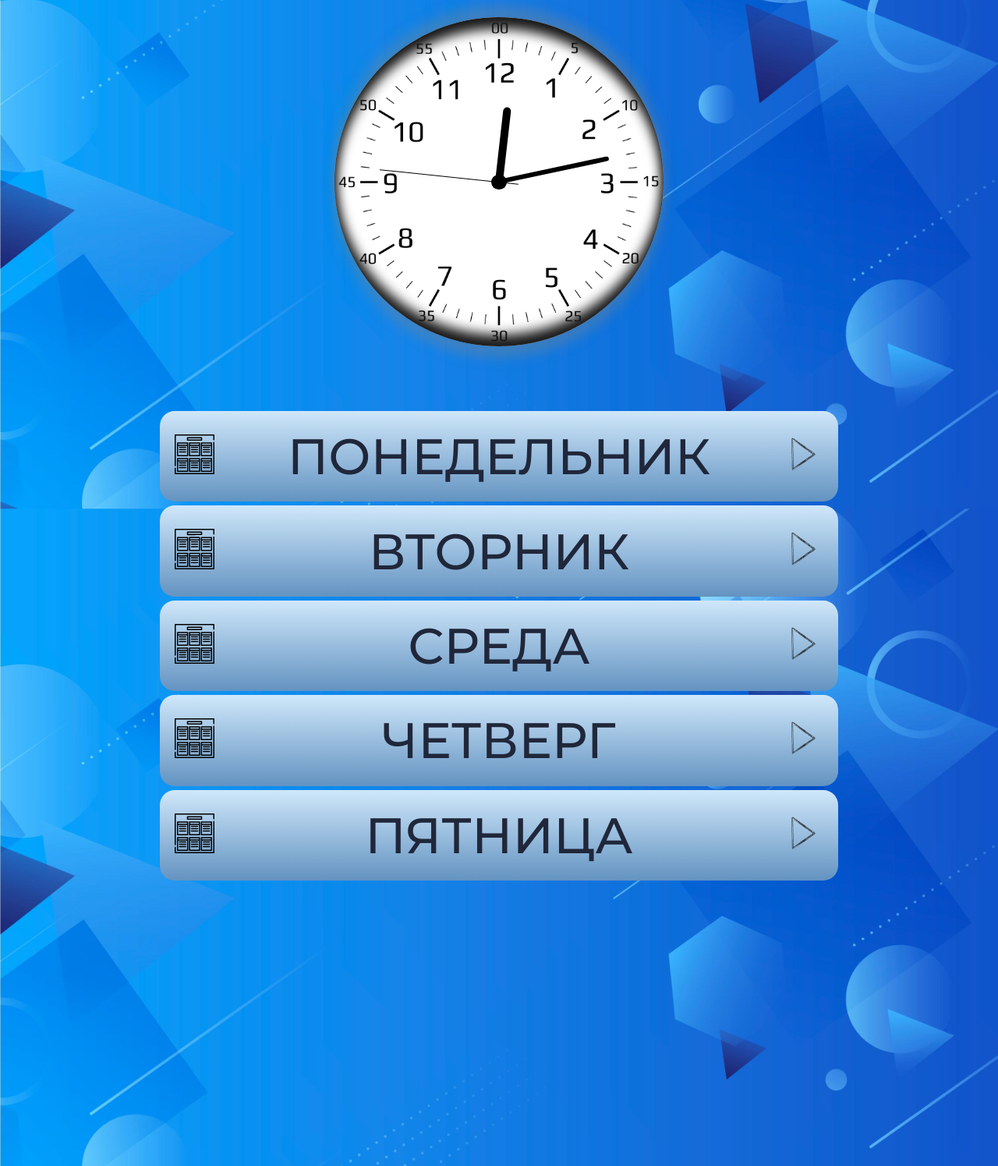
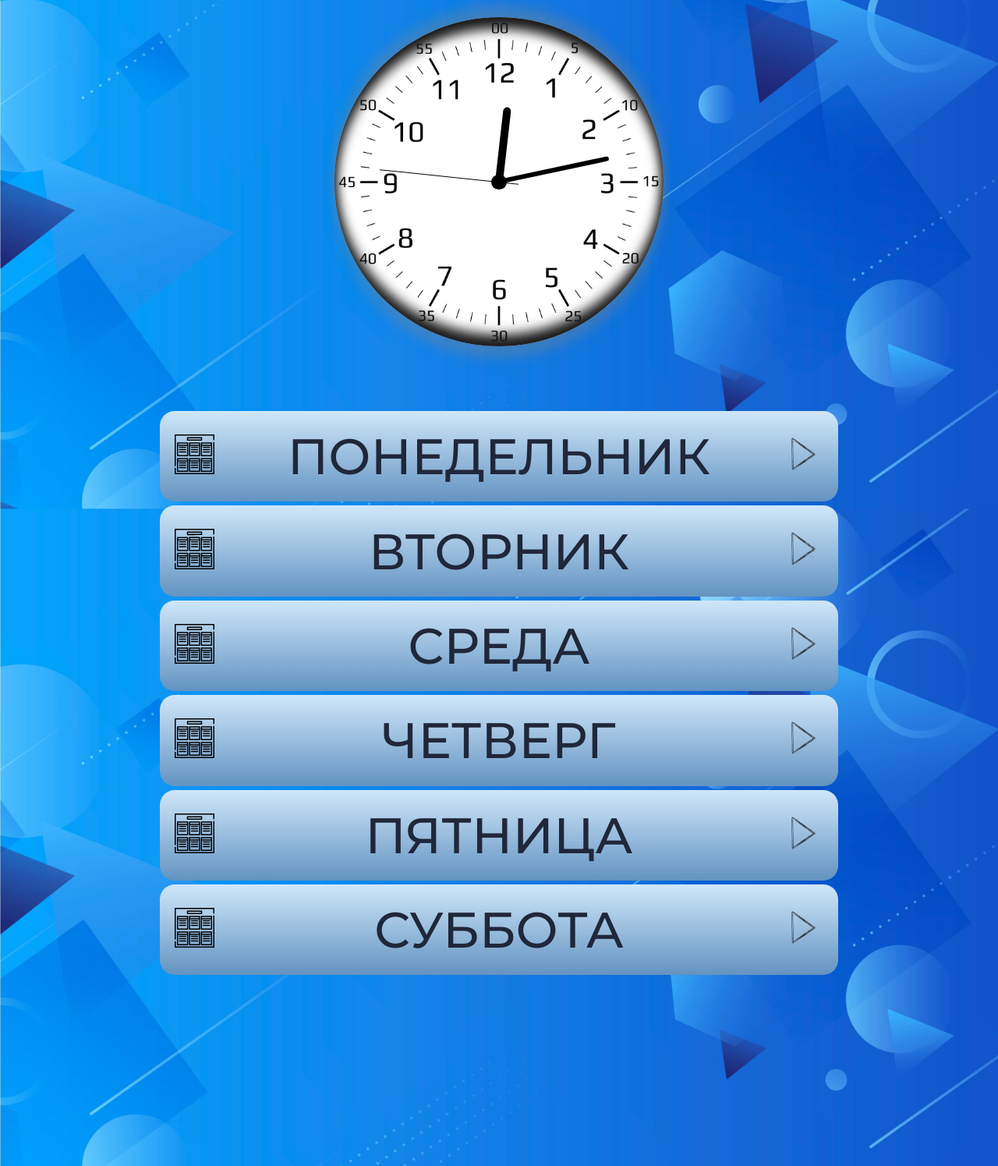
Before and after one commit to Bar-Nik/school_kiosk, a Django app: page /raspisanie_post/ in a window 1280 px wide. Shown: the part 201-1696 px from the top of the page at 78% size. Run offline with Django 4.2, Linux system fonts and the light colour scheme.

Commit message:
add saturday

```diff
--- a/koltush_schoolkiosk/kiosk/templates/kiosk/raspisanie_post.html
+++ b/koltush_schoolkiosk/kiosk/templates/kiosk/raspisanie_post.html
@@ -44,6 +44,13 @@
       <div><img src="{% static 'kiosk/images/icons/arrow.svg' %}" alt="" class="icon"></div>
     </a>
   </li>
+  <li>
+    <a href="{% url 'raspisanie_post_saturday' %}" class="menu_0">
+      <div><img src="{% static 'kiosk/images/icons/timetable.svg' %}" alt="" class="icon"></div>
+      <div>Суббота</div>
+      <div><img src="{% static 'kiosk/images/icons/arrow.svg' %}" alt="" class="icon"></div>
+    </a>
+  </li>
 </ul>
 </nav>
 </main>
--- a/koltush_schoolkiosk/kiosk/urls.py
+++ b/koltush_schoolkiosk/kiosk/urls.py
@@ -11,6 +11,7 @@ urlpatterns = [
     path('raspisanie_post/wednesday', raspisanie_post_wednesday, name='raspisanie_post_wednesday'),
     path('raspisanie_post/thursday', raspisanie_post_thursday, name='raspisanie_post_thursday'),
     path('raspisanie_post/friday', raspisanie_post_friday, name='raspisanie_post_friday'),
+    path('raspisanie_post/saturday', raspisanie_post_saturday, name='raspisanie_post_saturday'),
     path('raspisanie_calls/', raspisanie_calls, name='raspisanie_calls'),
     path('news/', newSchool, name='news'),
     path('about/', aboutSchool, name='about'),
--- a/koltush_schoolkiosk/kiosk/views.py
+++ b/koltush_schoolkiosk/kiosk/views.py
@@ -12,12 +12,6 @@ from kiosk.models import *
 import requests
 from bs4 import BeautifulSoup
 
-# menu = [
-#     {'title': 'Расписание уроков 5-11', 'url_name': '#'},
-#     {'title': 'Расписание звонков', 'url_name': 'raspisanie_calls/'},
-#     {'title': 'Новости школы', 'url_name': 'novosti/'},
-#     {'title': 'О школе', 'url_name': 'about/'}, {'title': 'Навигация', 'url_name': 'navi/'}
-# ]
 days_week_list = ['понедельник', 'вторник', 'среда', 'четверг', 'пятница', 'суббота', 'воскресенье']
 
 date_time = datetime.now()
@@ -46,7 +40,11 @@ def raspisanie_new(request):
 
 
 def raspisanie_post(request):
-    return render(request, 'kiosk/raspisanie_post.html', {'title': 'Расписание 5-11 классы'})
+    context = {
+        'title': 'Расписание 5-11 классы',
+        'date_time': date_today
+    }
+    return render(request, 'kiosk/raspisanie_post.html', context=context)
 
 
 def raspisanie_post_monday(request):
@@ -113,6 +111,19 @@ def raspisanie_post_friday(request):
 
     context = {
         'title': 'Пятница',
+        'content': post_rasp,
+        'date_time': date_today
+    }
+    return render(request, 'kiosk/raspisanie.html', context=context)
+
+def raspisanie_post_saturday(request):
+    raspisanie = Raspisanie_Post.objects.all()
+    raspisanie_post = raspisanie[len(raspisanie) - 1].raspisanie_post_6saturday
+    post = mth.convert_to_html(raspisanie_post).value
+    post_rasp = post[post.find('<table>'):]
+
+    context = {
+        'title': 'Суббота',
         'content': post_rasp,
         'date_time': date_today
     }
```
Also changed, not shown: 1 other file.
